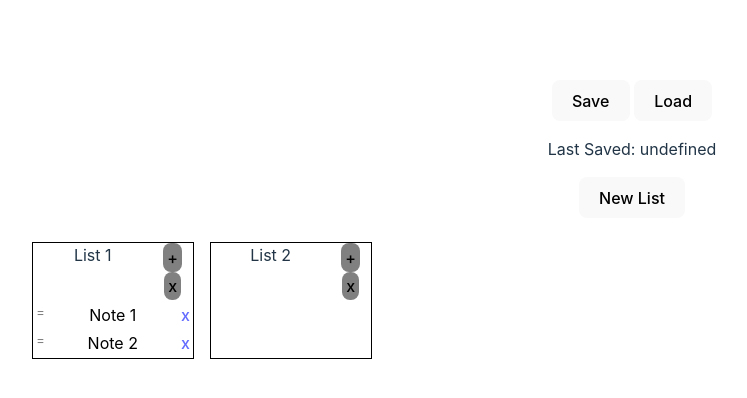
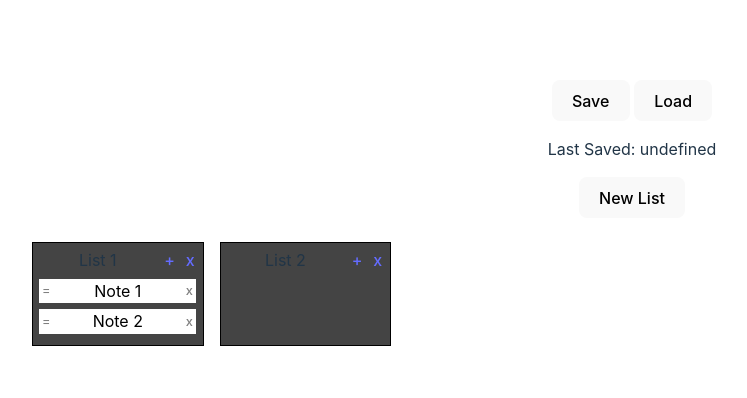
Before and after one commit to conorpbrady/conban, a Svelte app in the folder conban/: page / in a window 1280 px wide. Shown: the top 398 px of the page, without its empty margins (8-755 px from the left). Built offline with nearby package versions, Linux system fonts and the light colour scheme.

Commit message:
styling updates

```diff
--- a/conban/src/app.css
+++ b/conban/src/app.css
@@ -89,27 +89,35 @@ div.list {
   border: 1px solid black;
   margin: .5em;
   min-width: 160px;
+  background-color: #444;
+  padding: 0.3em;
 }
 div.list-header {
   display: flex;
   justify-content: space-between;
 }
-textarea, div.note {
+div.note {
   background-color: white;
   color: black;
-  margin: .2em;
+  margin: .4em .1em;
   display: flex;
 }
 div.note-text {
   white-space: pre-wrap;
   flex-grow: 1;
 }
-button.add {
+.add {
   padding: .2em;
-  background-color: grey;
-
 }
-textarea {
-  height: 1em;
-  border: 0px;
+.add:hover {
+  cursor: default;
 }
+.note-control {
+  display: inline-flex;
+  align-items: center;
+  text-decoration: none;
+  color: gray;
+  font-size: .8rem;
+  min-width: 8px;
+  margin: .2em;
+}
--- a/conban/src/lib/List.svelte
+++ b/conban/src/lib/List.svelte
@@ -38,8 +38,8 @@
        style="border: 0px solid transparent; width: 75%;"
        use:focus />
   <span>
-  <button class="add" on:click={addNote}>+</button>
-  <button class="add" on:click={() => deleteList(id)}>x</button>
+    <a href={null} class="add" on:click={addNote}>+</a>
+    <a href={null} class="add" on:click={() => deleteList(id)}>x</a>
   </span>
 </div>
 <div class="list-body">
--- a/conban/src/lib/Note.svelte
+++ b/conban/src/lib/Note.svelte
@@ -28,9 +28,9 @@
   draggable={true}
   on:dragstart={handleDragStart}
   >
-  <span style="color: gray; font-size: 0.8rem">=</span>
+  <span class="note-control">=</span>
    <div contenteditable style="width: 95%; outline: 0px solid transparent;"
            bind:innerText={$boards[$activeBoardId].lists[listId].notes[noteId]}
            use:focus />
-<a href={null} on:click={deleteNote}>x</a>
+  <a href={null} on:click={deleteNote} class="note-control">x</a>
 </div>
```
